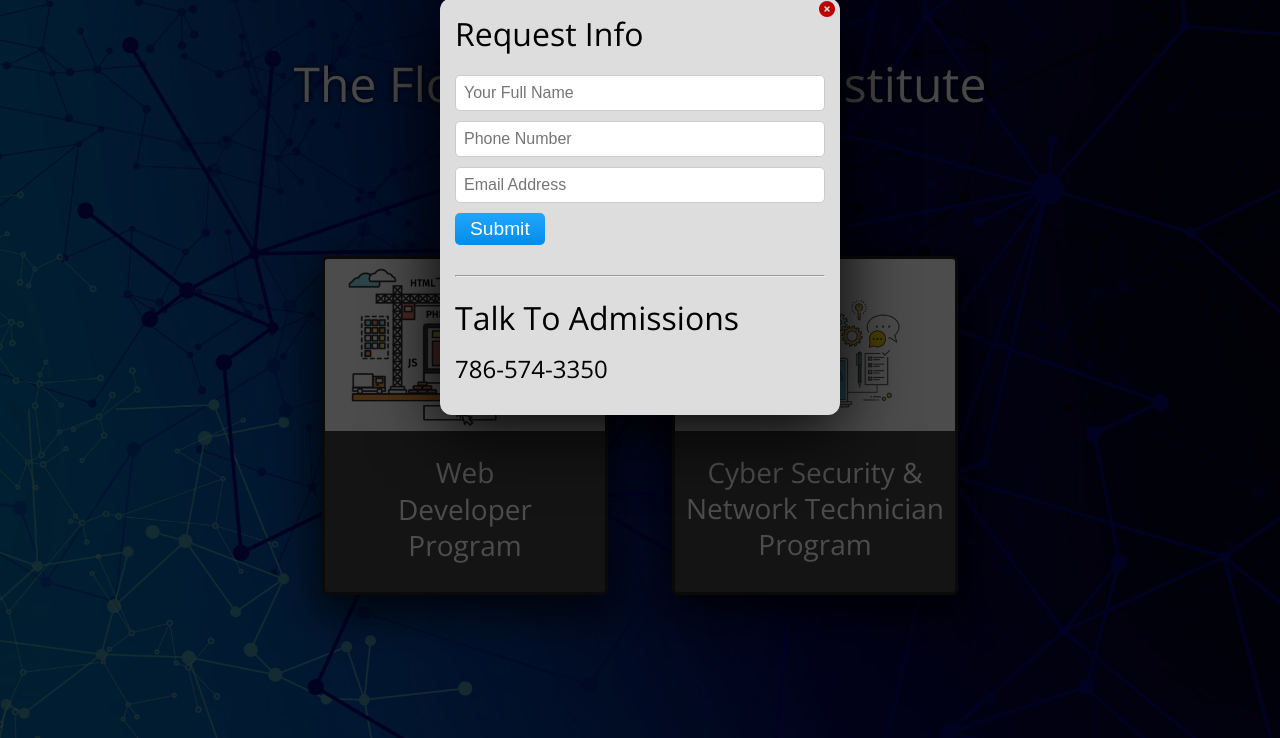
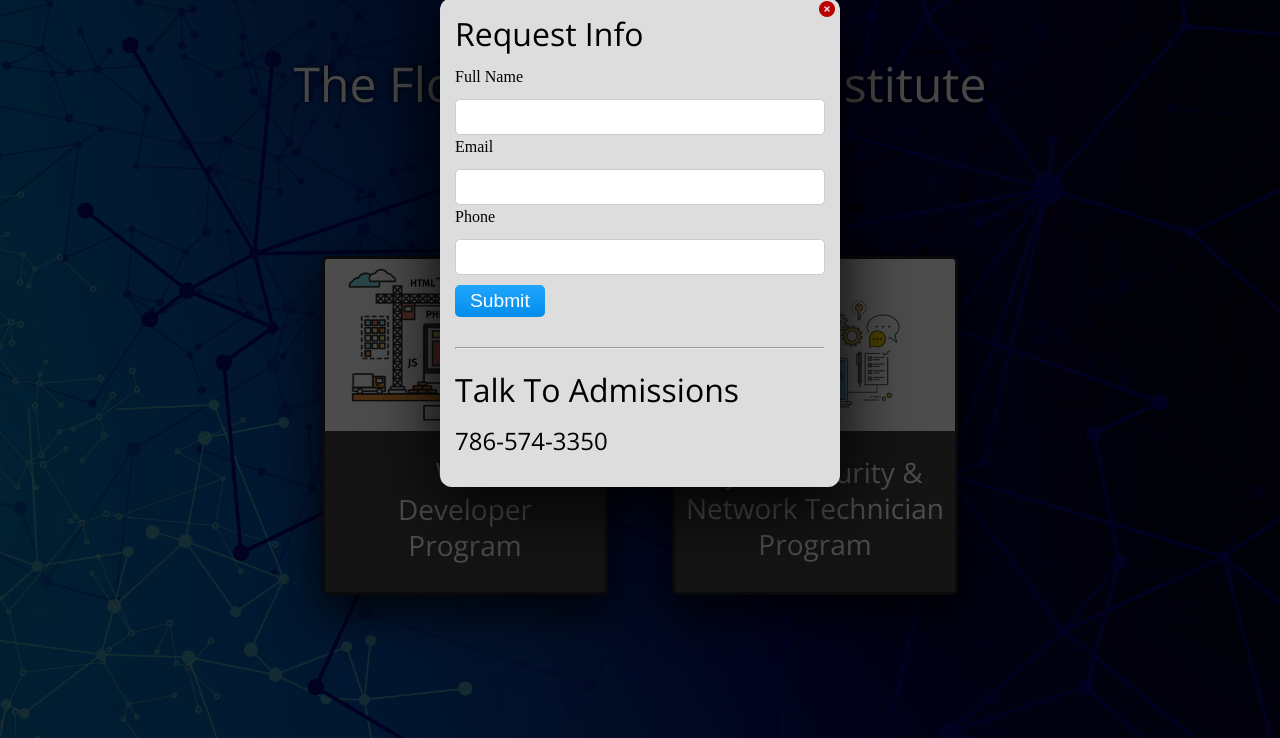
Before and after one commit to FVITech/tech-fvi-edu, a website: page index.html in a window 1280 px wide. Both pictures are taken after a click on the link "CONTACT". Shown: the part 62-800 px from the top of the page. Drawn offline with nearby package versions, Linux system fonts and the light colour scheme.

Commit message:
add form labels

```diff
--- a/css/_form.scss
+++ b/css/_form.scss
@@ -40,21 +40,25 @@
         box-sizing: border-box;
         overflow: visible;
 
+        .form-label {
+            font-family: 'Open Sans', sans-serif;
+            margin: 12px 0 0 1px;
+            display: block;
+            font-size: .9rem;
+        }
+
         input, textarea {
             box-sizing: border-box;
             width: 100%;
             border-radius: 5px;
             font-size: 1rem;
             padding: 8px;
-            margin-top: 10px;
             border: 1px solid #ccc;
             overflow: visible;
             transition: all 0.1s;
 
-            &:focus,
-            &:hover {
-                outline: none;
-                box-shadow: 0 0 4px #000;
+            &:focus  {
+                outline-color: $fvi-blue;
             }
         }
 
@@ -78,11 +82,10 @@
             color: #fff;
             cursor: pointer;
             margin-top: 10px;
+            box-shadow: 0 2px 0 0 #666;
 
-            &:focus,
-            &:hover {
-                outline: none;
-                box-shadow: 0 0 4px #000;
+            &:focus {
+                outline: #fff;
                 background: #5abafa;
                 background-image: -webkit-linear-gradient(top, #5abafa, #21a6ff);
                 background-image: -moz-linear-gradient(top, #5abafa, #21a6ff);
@@ -94,6 +97,7 @@
             &:active {
                 box-shadow: none;
                 background-color: $fvi-blue;
+                transform: translateY(2px);
             }
         }
     }
--- a/index.html
+++ b/index.html
@@ -35,9 +35,12 @@
             <h3>Request Info</h3>
             <button type="button" class="close" id="apply-close"><i class="fa fa-times-circle" aria-hidden="true"></i></button>
             <form>
-                <input type="text" name="full_name" value="" placeholder="Your Full Name" autocorrect=off autocapitalize=words autofocus required>
-                <input type="tel" name="day_phone" value="" placeholder="Phone Number" autocorrect=off autocapitalize=words required>
-                <input type="email" name="email" value="" placeholder="Email Address" autocorrect=off autocapitalize=words required>
+                <label class="form-label" for="form-full_name">Full Name</label>
+                <input id="form-full_name" type="text" name="full_name" value="" autocorrect="off" autocapitalize="words" autofocus required>
+                <label class="form-label" for="form-email">Email</label>
+                <input id="form-email" type="email" name="email" value="" autocorrect=off autocapitalize=words required>
+                <label class="form-label" for="form-day_phone">Phone</label>
+                <input id="form-day_phone" type="tel" name="day_phone" value="" autocorrect="off" autocapitalize="words" required>
                 <button type="submit" id="submit-apply" class="submit" name="submit">Submit</button>
             </form>
             <div class="sent-message" id="sent-message">
```
Also changed, not shown: dev-index.html (+6 -3 lines), css/main.css.
